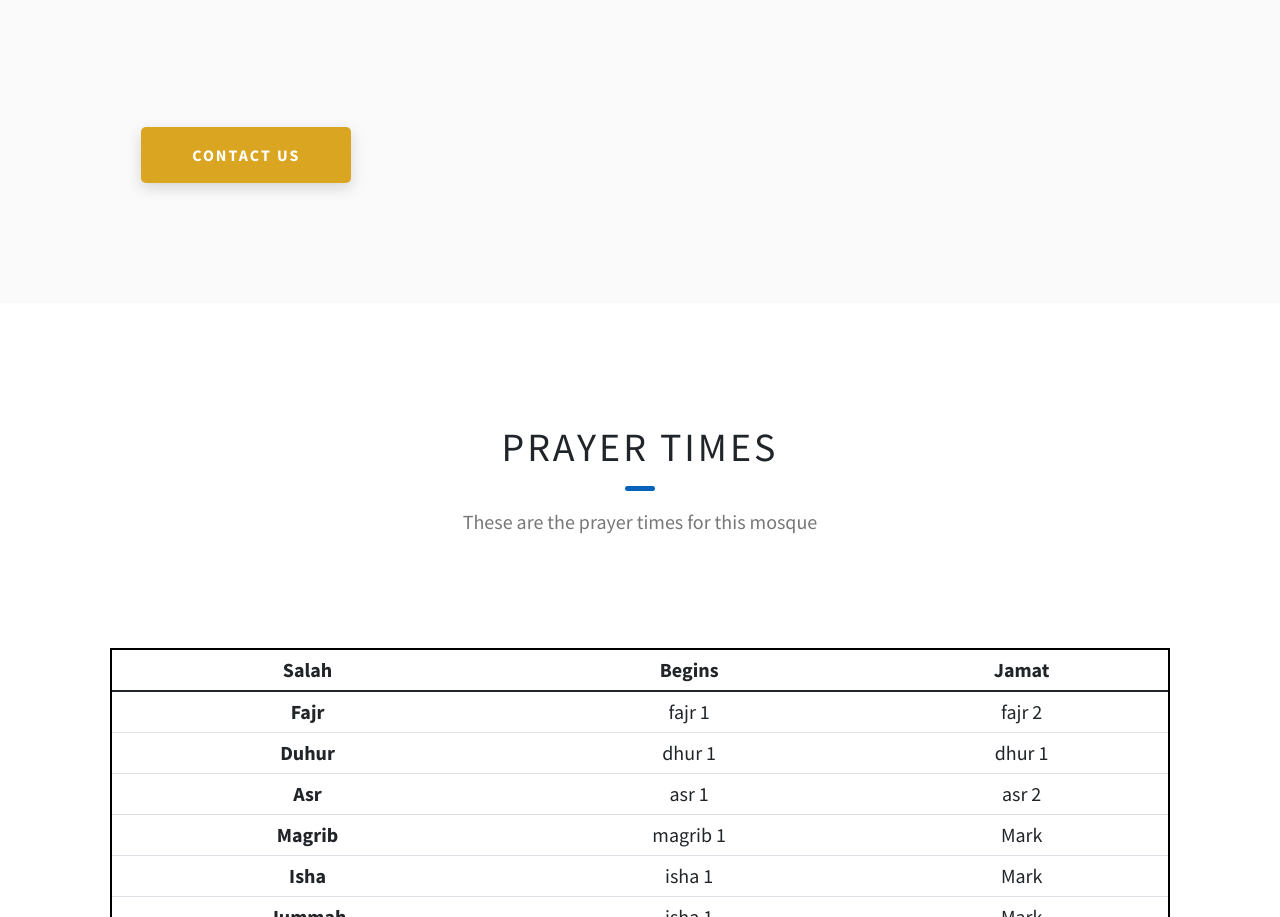
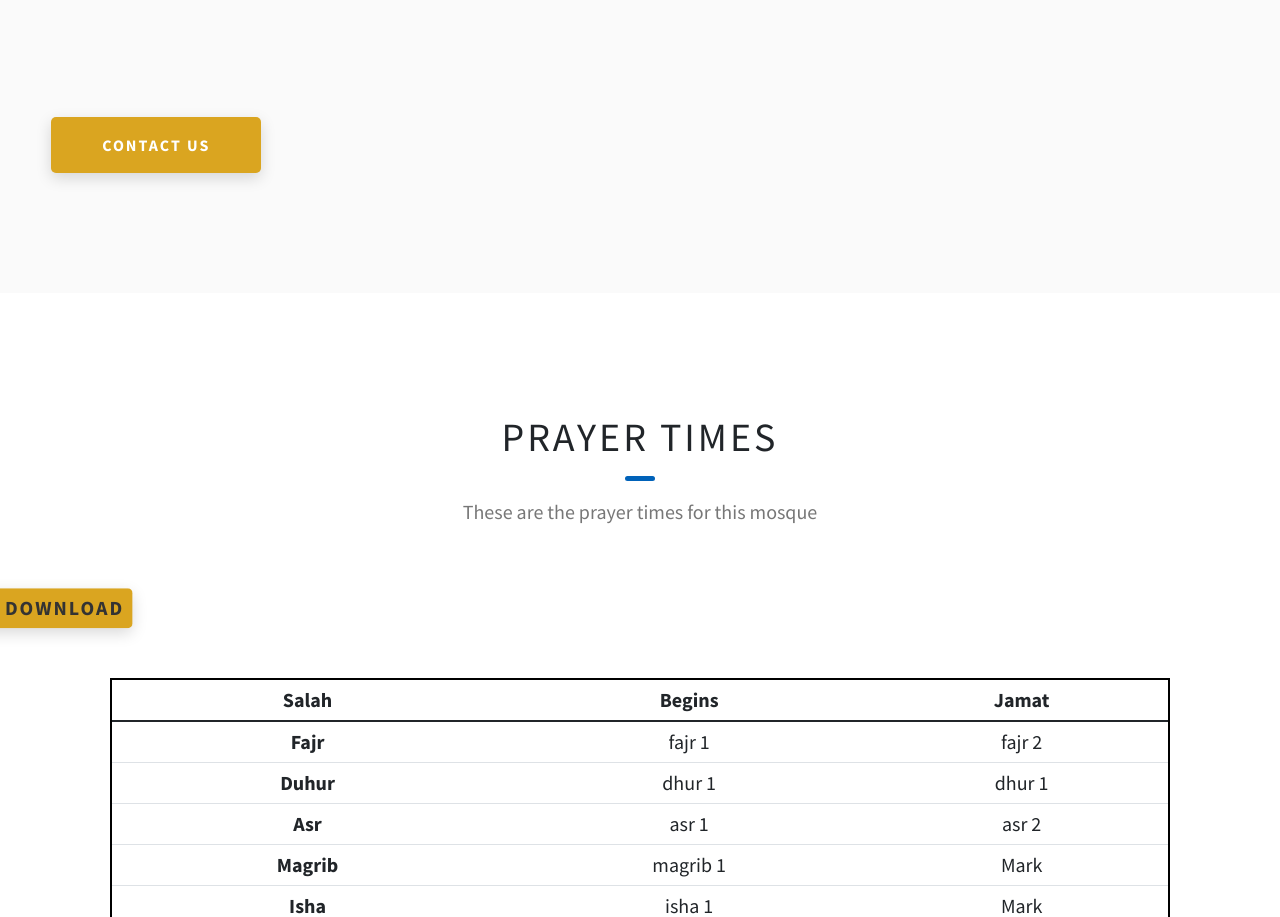
Before and after one commit to Jarifahmad/golds-mosque, a website: page index.html in a window 1280 px wide. Shown: the part 1102-2019 px from the top of the page. Drawn offline with nearby package versions, Linux system fonts and the light colour scheme.

Commit message:
download button for prayer times added

```diff
--- a/index.html
+++ b/index.html
@@ -8,6 +8,8 @@
     <link rel="shortcut icon" href="images\finished logo.png">
 
     <link href="https://cdn.jsdelivr.net/npm/bootstrap@5.1.3/dist/css/bootstrap.min.css" rel="stylesheet" integrity="sha384-1BmE4kWBq78iYhFldvKuhfTAU6auU8tT94WrHftjDbrCEXSU1oBoqyl2QvZ6jIW3" crossorigin="anonymous">
+
+    <link rel="stylesheet" href="https://cdnjs.cloudflare.com/ajax/libs/font-awesome/4.7.0/css/font-awesome.min.css">
 
     <link rel="stylesheet" href="css/style.css" />
 
@@ -158,8 +160,7 @@
             <div class="about__content-details">
               <p class="about__content-details-para">
               </p>
-            </div>
-            <a href="" style="position: relative; left: 90px;" class="btn btn--med btn--theme dynamicBgClr"> Contact us</a>
+            <a href="index.html" style="position: relative; margin: auto; ;" class="btn btn--med btn--theme dynamicBgClr"> Contact us</a>
           </div>
         </div>
       </div>
@@ -172,7 +173,7 @@
             These are the prayer times for this mosque
           </span>
         </h2>
-
+        <button style="font-size: 20px; position: relative; bottom: 30px; transform: translate(-50% , -50%);" class="btn"><i class="fa fa-download"></i> Download</button>
         <div class="projects__content">
         <!--Prayer times section-->
         <div style="position: relative; border: 2px solid black; text-align: center; width: 90%;
```
